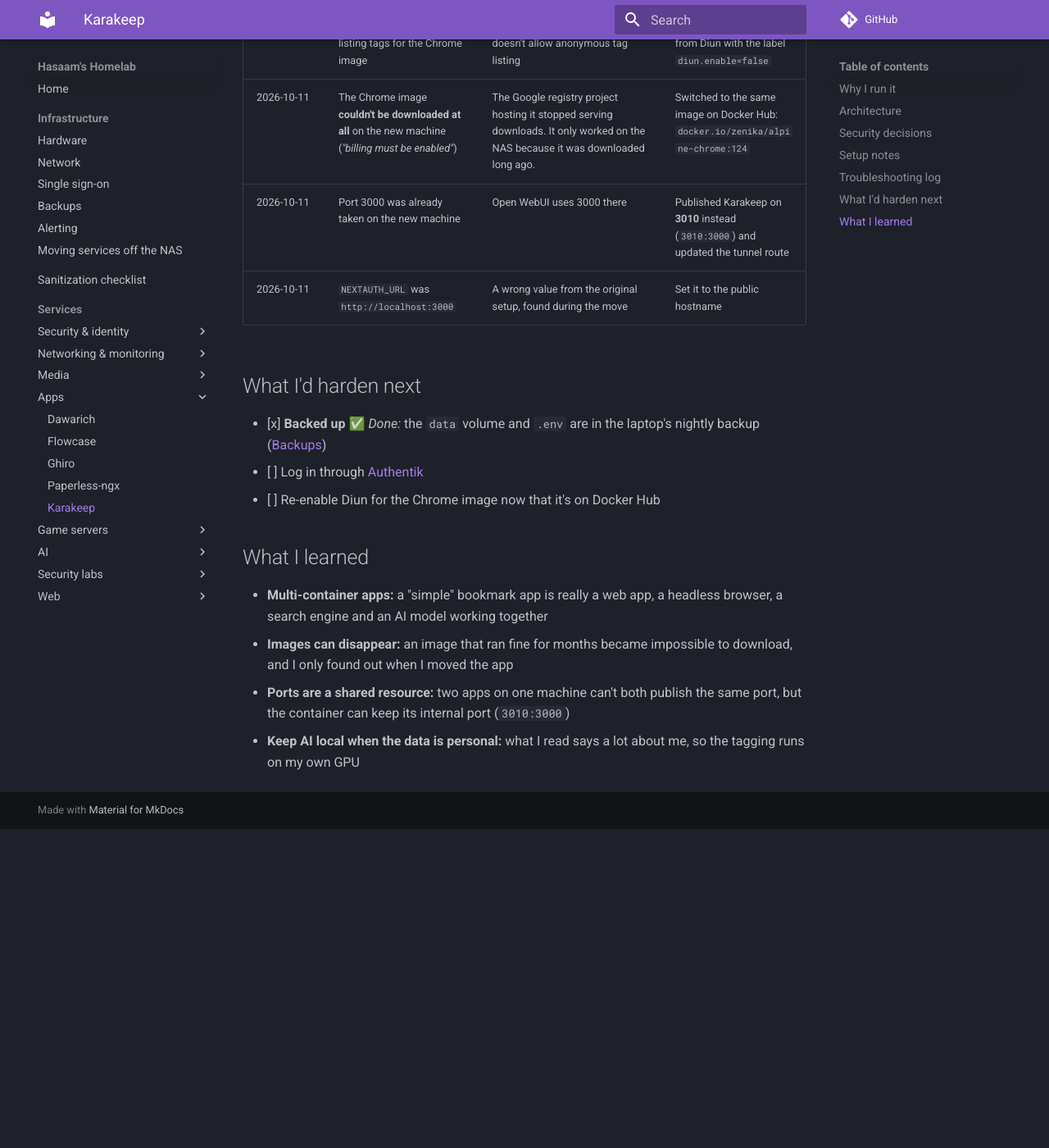
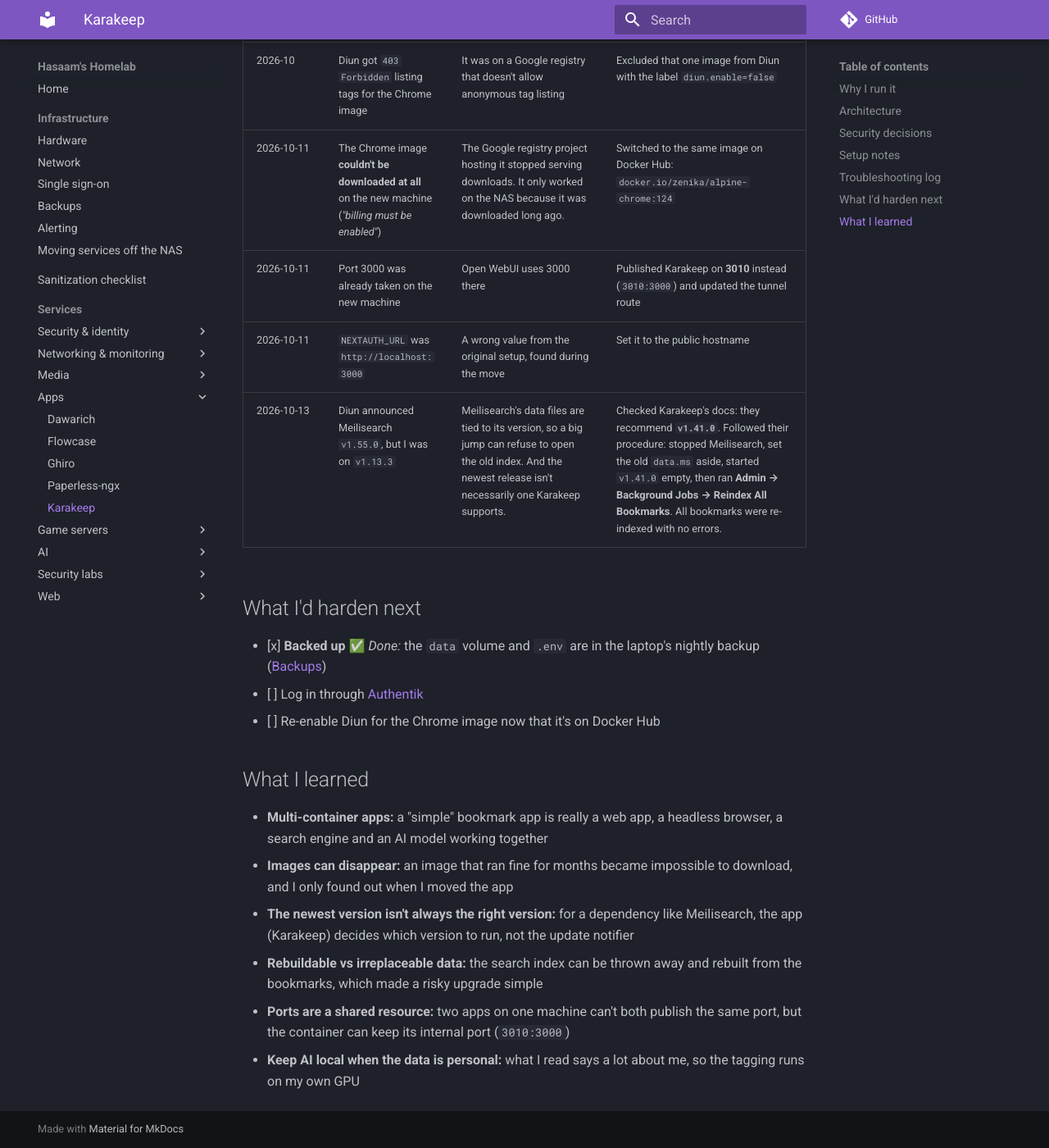
Before and after one commit to Shineori/homelab, an MkDocs documentation site: the page built from docs/services/karakeep.md, in a window 1280 px wide and 1400 px high, scrolled down 2476 px. Shown: the whole window at 82% size. Built offline with MkDocs 1.6.1 and Material for MkDocs 9.7.7, drawn with Linux system fonts in a browser that asks for light colours; comment, search, counter and statistics services are not loaded; before the commit the page ends 3487 px from its top, so only the background shows below that; some of the changed text lies outside the part shown.

Commit message:
Karakeep: Meilisearch to v1.41.0 with a rebuilt search index
Upgraded to the version Karakeep recommends rather than the newest release, following Karakeep's procedure: fresh index, then Reindex All Bookmarks.

```diff
--- a/docs/services/karakeep.md
+++ b/docs/services/karakeep.md
@@ -48,7 +48,7 @@
 | **Local AI only** | Tagging and summaries run on my own Ollama, so the pages I save never leave my lab |
 | **Secrets in a git-ignored `.env`** | `NEXTAUTH_SECRET` and `MEILI_MASTER_KEY`. The repo only has a blanked `.env.example`. |
 | **`NEXTAUTH_URL` = the public hostname** | The login system builds its links and redirects from this address |
-| **Pinned versions** | The app by digest, Meilisearch `v1.13.3`, Chrome `124` |
+| **Pinned versions** | The app by digest, Meilisearch `v1.41.0` (the version Karakeep recommends), Chrome `124` |
 
 ## Setup notes
 
@@ -66,6 +66,7 @@
 | 2026-10-11 | The Chrome image **couldn't be downloaded at all** on the new machine (*"billing must be enabled"*) | The Google registry project hosting it stopped serving downloads. It only worked on the NAS because it was downloaded long ago. | Switched to the same image on Docker Hub: `docker.io/zenika/alpine-chrome:124` |
 | 2026-10-11 | Port 3000 was already taken on the new machine | Open WebUI uses 3000 there | Published Karakeep on **3010** instead (`3010:3000`) and updated the tunnel route |
 | 2026-10-11 | `NEXTAUTH_URL` was `http://localhost:3000` | A wrong value from the original setup, found during the move | Set it to the public hostname |
+| 2026-10-13 | Diun announced Meilisearch `v1.55.0`, but I was on `v1.13.3` | Meilisearch's data files are tied to its version, so a big jump can refuse to open the old index. And the newest release isn't necessarily one Karakeep supports. | Checked Karakeep's docs: they recommend **`v1.41.0`**. Followed their procedure: stopped Meilisearch, set the old `data.ms` aside, started `v1.41.0` empty, then ran **Admin → Background Jobs → Reindex All Bookmarks**. All bookmarks were re-indexed with no errors. |
 
 ## What I'd harden next
 
@@ -77,5 +78,7 @@
 
 - **Multi-container apps:** a "simple" bookmark app is really a web app, a headless browser, a search engine and an AI model working together
 - **Images can disappear:** an image that ran fine for months became impossible to download, and I only found out when I moved the app
+- **The newest version isn't always the right version:** for a dependency like Meilisearch, the app (Karakeep) decides which version to run, not the update notifier
+- **Rebuildable vs irreplaceable data:** the search index can be thrown away and rebuilt from the bookmarks, which made a risky upgrade simple
 - **Ports are a shared resource:** two apps on one machine can't both publish the same port, but the container can keep its internal port (`3010:3000`)
 - **Keep AI local when the data is personal:** what I read says a lot about me, so the tagging runs on my own GPU
```
Also changed, not shown: docs/services/diun.md (+1 -1 lines), 1 other file.
